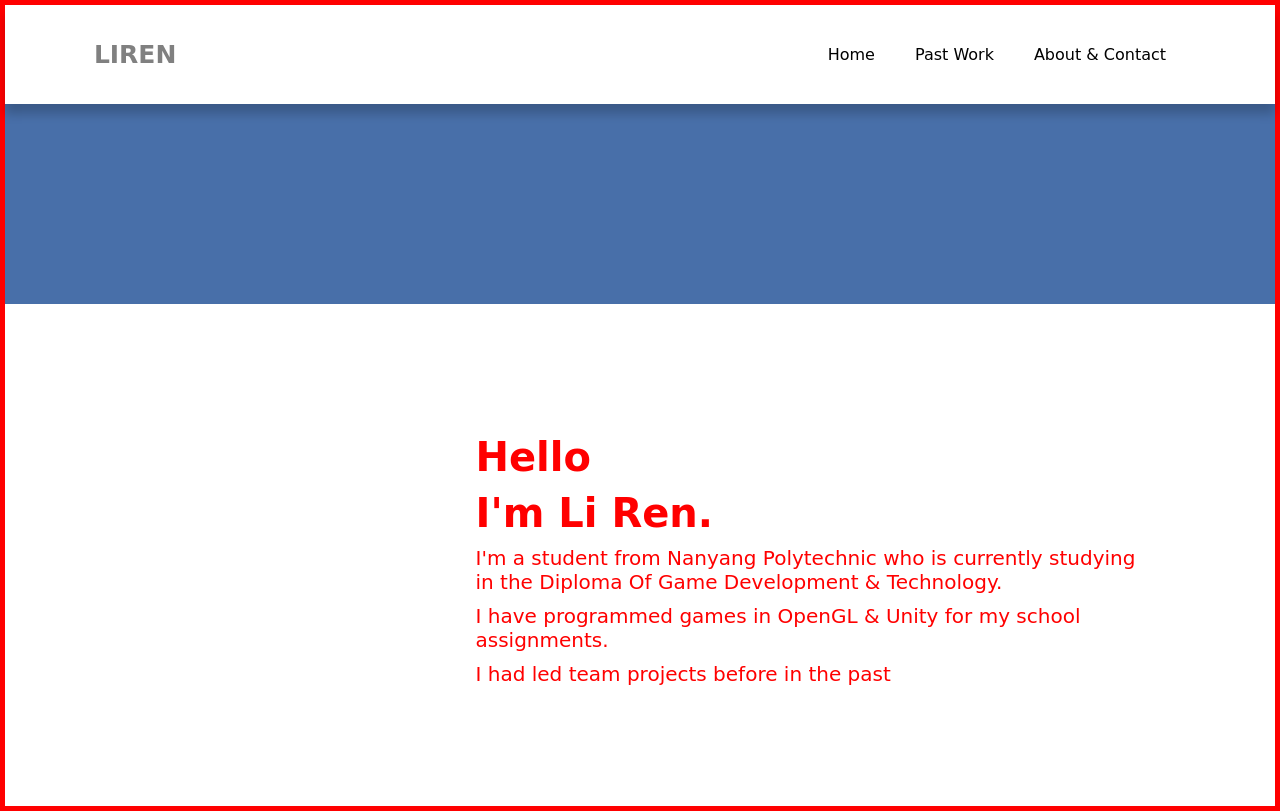
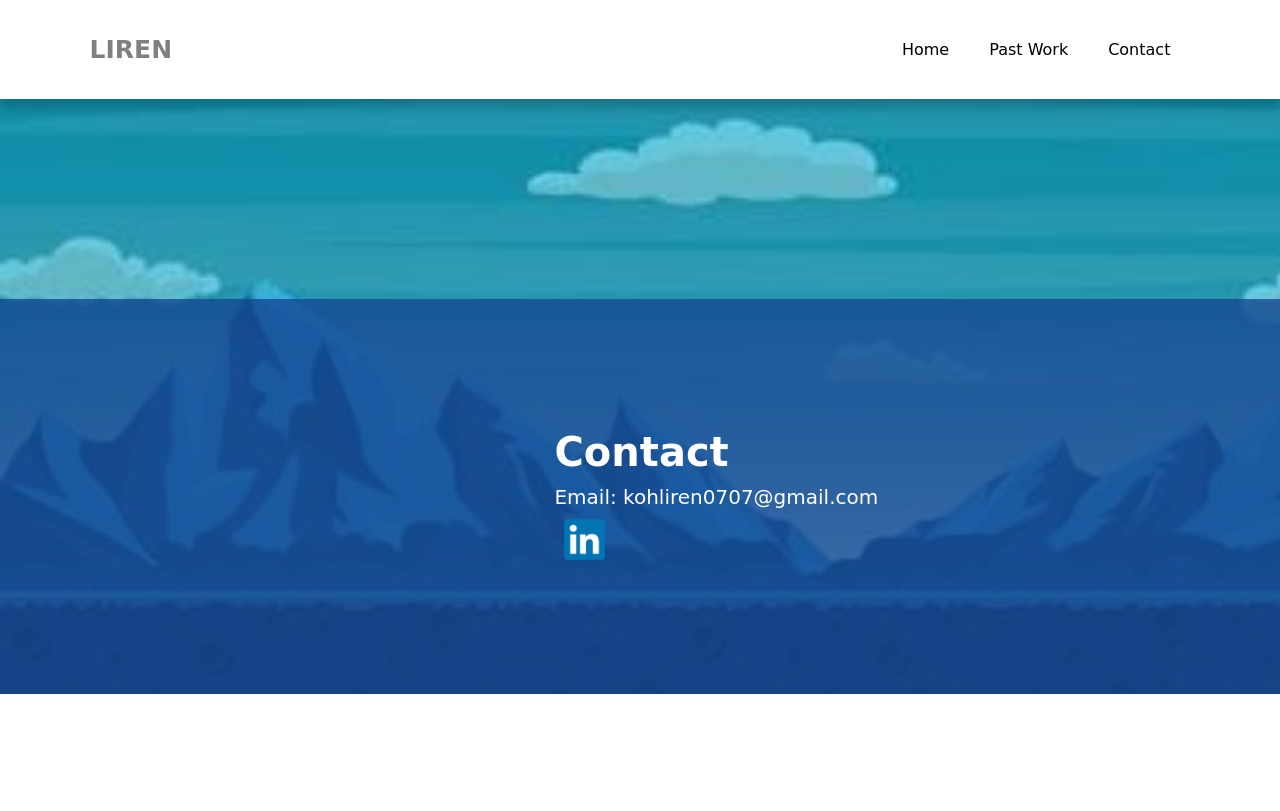
Before and after one commit to lirenneedhelp/lirenneedhelp.github.io, a plain HTML site: page about.html in a window 1280 px wide. Drawn offline with Linux system fonts and the light colour scheme; a web font is replaced by a local one.

Commit message:
Updated Portfolio

```diff
--- a/about.html
+++ b/about.html
@@ -16,7 +16,7 @@
         <ul>
             <li><a href="index.html">Home</a></li>
             <li><a href="pastwork.html">Past Work</a></li>
-            <li><a href="about.html">About & Contact</a></li>
+            <li><a href="about.html">Contact</a></li>
         </ul>
     </nav>
 </header>
@@ -27,11 +27,9 @@
 
             </div>
             <div>
-                <h3>Hello</h3>
-                <h3>I'm Li Ren.</h3>
-                <p>I'm a student from Nanyang Polytechnic who is currently studying in the Diploma Of Game Development & Technology.</p>
-                <p>I have programmed games in OpenGL & Unity for my school assignments.</p>
-                <p>I had led team projects before in the past  </p>
+                <h3>Contact</h3>
+                <p>Email: kohliren0707@gmail.com</p>
+                <a href = "https://www.linkedin.com/in/kohliren"><img src = "img/linkedin.png" width = "10%"></a>
             </div>
         </div>
 </section>
--- a/css/css.css
+++ b/css/css.css
@@ -9,17 +9,29 @@
 section
 {
     background-color: white;
-    color:red;
+    color:white;
     flex-basis: 100%;
     margin-top:200px;
     padding: 40px;
+    background-color: rgba(21, 71, 146, 0.781);
+
 
 }
 body
 {
-    border: red solid 5px;
-    background-color: rgba(21, 71, 146, 0.781);
 
+    background-image: url("../img/gamebg.jpg");
+    background-repeat: no-repeat;
+    background-size: cover;
+
+    display: flex;
+	flex-flow: row wrap;
+}
+.body2
+{
+    background-image: url("../img/gamebg2.jpg");
+    background-repeat: no-repeat;
+    background-size: cover;
 
     display: flex;
 	flex-flow: row wrap;
@@ -84,6 +96,7 @@ p
 }
 h1
 {
+    color:white;
     padding:40px;
     flex-basis: 100%;
     text-align: center;
@@ -101,3 +114,7 @@ div
 {
     text-align: center;
 }
+img
+{
+    padding:10px;
+}
```
Also changed, not shown: index.html (+2 -2 lines), pastwork.html (+2 -2 lines), img/gamebg.jpg (added), img/gamebg2.jpg (added), img/linkedin.png (added), img/welcome.gif (added).
